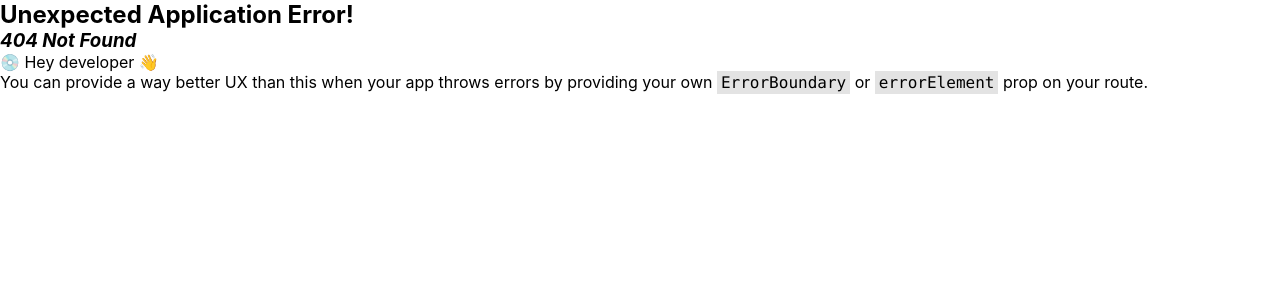
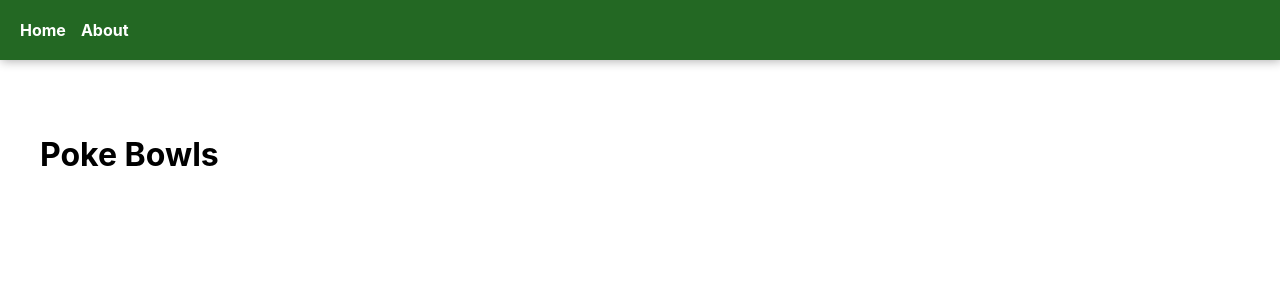
Before and after one commit to umezvictor/reactbootcamp2, a React (Vite) app in the folder recipe-app/: page /recipe/1 in a window 1280 px wide. Before the commit this address had no page. Shown: the top 300 px of the page. Built offline with nearby package versions, Linux system fonts and the light colour scheme.

Commit message:
added dynamic routing to recipe app

```diff
--- a/recipe-app/src/App.jsx
+++ b/recipe-app/src/App.jsx
@@ -1,8 +1,11 @@
 import "./App.css";
 import { Outlet } from "react-router-dom";
+import NavBar from "./components/Navbar";
+
 function App() {
   return (
     <div className="App">
+      <NavBar />
       <main className="main_container">
         <Outlet />
       </main>
--- a/recipe-app/src/components/Card.jsx
+++ b/recipe-app/src/components/Card.jsx
@@ -1,8 +1,16 @@
+import { useNavigate } from "react-router-dom"; //for navigation
 export default function Card({ recipe }) {
   //destructuring
-  const { image, name, tag, numberOfMinutes } = recipe;
+  const { image, name, tag, numberOfMinutes, id } = recipe;
+
+  //programatic navigation
+  const navigate = useNavigate();
+  const navigateToRecipePage = () => {
+    navigate(`/recipe/${id}`);
+  };
+
   return (
-    <div className="card">
+    <div className="card" onClick={navigateToRecipePage}>
       <img src={image} alt="" />
       <div className="card-content">
         <h3>{name}</h3>
--- a/recipe-app/src/components/CardList.jsx
+++ b/recipe-app/src/components/CardList.jsx
@@ -1,6 +1,6 @@
 import Card from "./Card";
 
-const recipes = [
+export const recipes = [
   {
     id: 1,
     name: "Poke Bowls",
--- /dev/null
+++ b/recipe-app/src/components/Navbar.jsx
@@ -0,0 +1,11 @@
+import { Link } from "react-router-dom";
+//Link helps to prvent app refreshing, instead switches to the component you want to render
+//it persists your state
+export default function NavBar() {
+  return (
+    <nav>
+      <Link to="/">Home</Link>
+      <Link to="/about">About</Link>
+    </nav>
+  );
+}
--- a/recipe-app/src/main.jsx
+++ b/recipe-app/src/main.jsx
@@ -10,6 +10,7 @@
 import About from "./pages/About";
 import HomePage from "./pages/HomePage";
 import App from "./App";
+import RecipePage from "./pages/RecipePage";
 
 //added react router setup here
 //RouterProvider defines the routes/paths and the components it should render
@@ -18,10 +19,12 @@
   //defines paths and component to render
   //top Route is the parent component, the rest are children
   //used to achieve nested routing
+  ///recipe/:id  :id isfor dynamic links
   createRoutesFromElements(
     <Route path="/" element={<App />}>
       <Route path="/" element={<HomePage />} />
       <Route path="/about" element={<About />} />
+      <Route path="/recipe/:id" element={<RecipePage />} />
     </Route>
   )
 );
--- /dev/null
+++ b/recipe-app/src/pages/RecipePage.jsx
@@ -0,0 +1,13 @@
+import { useParams } from "react-router-dom";
+import { recipes } from "../components/CardList";
+export default function RecipePage() {
+  //get id from url query param
+  const { id } = useParams();
+  //take note, the id from the url will come as a string type
+  const recipe = recipes.find((r) => r.id === parseInt(id));
+  return (
+    <div>
+      <h1>{recipe.name}</h1>
+    </div>
+  );
+}
```
